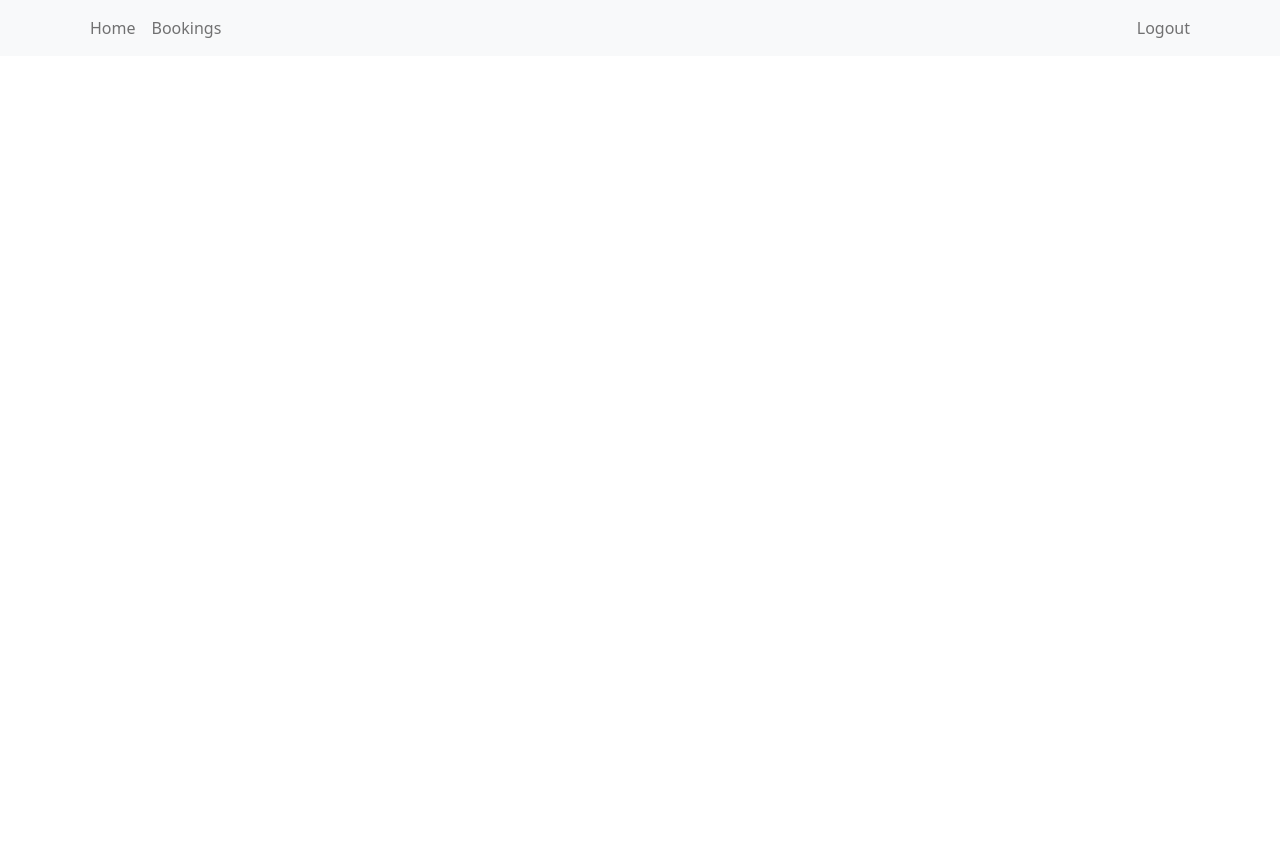
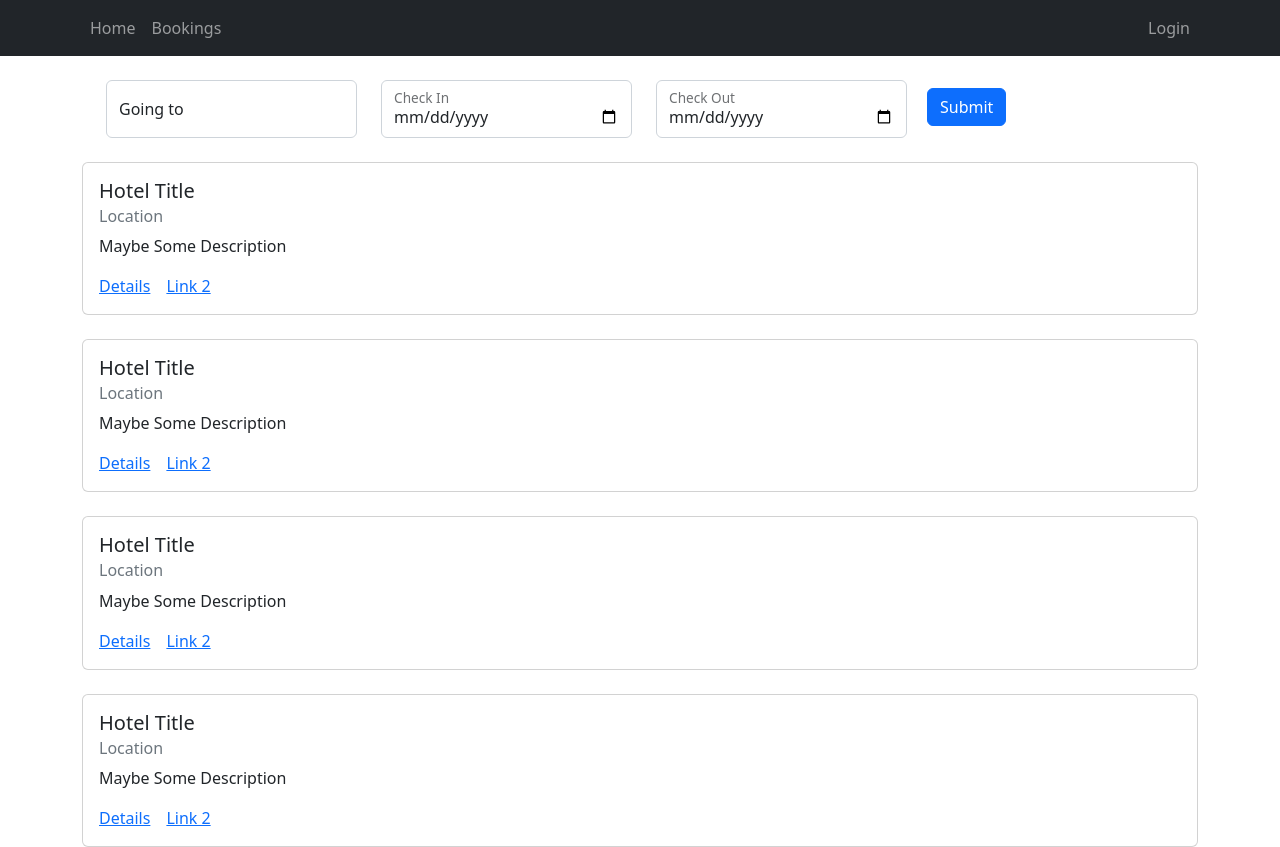
Before and after one commit to navdeepbeniwal16/Hotel-Booking-Management-System, a React (Create React App) app in the folder src/main/frontend/: page / in a window 1280 px wide. Before the commit the page ends 800 px from the top, so only its background shows below. Built offline with nearby package versions, Linux system fonts and the light colour scheme.

Commit message:
wip: implement static components for Home page and Bookings Page

```diff
--- a/src/main/frontend/package.json
+++ b/src/main/frontend/package.json
@@ -10,6 +10,7 @@
     "react": "^18.2.0",
     "react-bootstrap": "^2.5.0",
     "react-dom": "^18.2.0",
+    "react-router-dom": "^6.4.0",
     "react-scripts": "5.0.1",
     "web-vitals": "^2.1.4"
   },
--- a/src/main/frontend/src/App.js
+++ b/src/main/frontend/src/App.js
@@ -1,9 +1,13 @@
 import "./App.css";
 // import React, { useState, useEffect } from "react";
 
-import { Button } from "react-bootstrap";
 import "bootstrap/dist/css/bootstrap.min.css";
 import { MainNavbar } from "./components/layouts/MainNavbar";
+
+import { Home } from "./pages/Home";
+import { Bookings } from "./pages/Bookings";
+import { Route, Routes } from "react-router-dom";
+import { Container } from "react-bootstrap";
 
 function App() {
   // const [number, setNumber] = useState(0);
@@ -25,6 +29,12 @@ function App() {
       <header>
         <MainNavbar></MainNavbar>
       </header>
+      <Container>
+        <Routes>
+          <Route path="/" element={<Home></Home>}></Route>
+          <Route path="/bookings" element={<Bookings></Bookings>}></Route>
+        </Routes>
+      </Container>
     </div>
   );
 }
--- /dev/null
+++ b/src/main/frontend/src/components/layouts/BookingsList.js
@@ -0,0 +1,27 @@
+import Card from "react-bootstrap/Card";
+import Col from "react-bootstrap/Col";
+import Row from "react-bootstrap/Row";
+
+export const BookingsList = () => {
+  return (
+    <div className="p-3">
+      <Row xs={1} md={1} className="g-4">
+        {Array.from({ length: 4 }).map((_, idx) => (
+          <Col>
+            <Card>
+              <Card.Body>
+                <Card.Title>Hotel Title</Card.Title>
+                <Card.Subtitle className="mb-2 text-muted">
+                  Location
+                </Card.Subtitle>
+                <Card.Text>Maybe Some Description</Card.Text>
+                <Card.Link href="#">Details</Card.Link>
+                <Card.Link href="#">Link 2</Card.Link>
+              </Card.Body>
+            </Card>
+          </Col>
+        ))}
+      </Row>
+    </div>
+  );
+};
--- /dev/null
+++ b/src/main/frontend/src/components/layouts/HotelsList.js
@@ -0,0 +1,26 @@
+import CardGroup from "react-bootstrap/CardGroup";
+import Card from "react-bootstrap/Card";
+import Col from "react-bootstrap/Col";
+import Row from "react-bootstrap/Row";
+
+export const HotelsList = () => {
+  return (
+    <Row xs={1} md={1} className="g-4">
+      {Array.from({ length: 4 }).map((_, idx) => (
+        <Col>
+          <Card>
+            <Card.Body>
+              <Card.Title>Hotel Title</Card.Title>
+              <Card.Subtitle className="mb-2 text-muted">
+                Location
+              </Card.Subtitle>
+              <Card.Text>Maybe Some Description</Card.Text>
+              <Card.Link href="#">Details</Card.Link>
+              <Card.Link href="#">Link 2</Card.Link>
+            </Card.Body>
+          </Card>
+        </Col>
+      ))}
+    </Row>
+  );
+};
--- a/src/main/frontend/src/components/layouts/MainNavbar.js
+++ b/src/main/frontend/src/components/layouts/MainNavbar.js
@@ -4,12 +4,12 @@ import Form from "react-bootstrap/Form";
 import Nav from "react-bootstrap/Nav";
 import Navbar from "react-bootstrap/Navbar";
 import NavDropdown from "react-bootstrap/NavDropdown";
+import { Link } from "react-router-dom";
 
 export const MainNavbar = () => {
   return (
-    <Navbar bg="light" expand="lg">
+    <Navbar bg="dark" variant="dark" expand="lg">
       <Container>
-        {/* <Navbar.Brand href="#">Navbar scroll</Navbar.Brand> */}
         <Navbar.Toggle aria-controls="navbarScroll" />
         <Navbar.Collapse id="navbarScroll">
           <Nav
@@ -17,11 +17,11 @@ export const MainNavbar = () => {
             style={{ maxHeight: "100px" }}
             navbarScroll
           >
-            <Nav.Link href="#action1">Home</Nav.Link>
-            <Nav.Link href="#action2">Bookings</Nav.Link>
+            <Nav.Link href="/">Home</Nav.Link>
+            <Nav.Link href="/bookings">Bookings</Nav.Link>
           </Nav>
           <Nav className="d-flex">
-            <Nav.Link href="#action2">Logout</Nav.Link>
+            <Nav.Link href="#action2">Login</Nav.Link>
           </Nav>
         </Navbar.Collapse>
       </Container>
--- /dev/null
+++ b/src/main/frontend/src/components/layouts/SearchForm.js
@@ -0,0 +1,34 @@
+import { Button } from "react-bootstrap";
+import Col from "react-bootstrap/Col";
+import FloatingLabel from "react-bootstrap/FloatingLabel";
+import Form from "react-bootstrap/Form";
+import Row from "react-bootstrap/Row";
+
+export const SearchForm = () => {
+  return (
+    <Form className="p-4">
+      <Row className="g-4">
+        <Col md>
+          <FloatingLabel controlId="floatingInputGrid" label="Going to">
+            <Form.Control type="text" placeholder="Gold Coast" />
+          </FloatingLabel>
+        </Col>
+        <Col md>
+          <FloatingLabel controlId="floatingInputGrid" label="Check In">
+            <Form.Control type="date" name="check_in_date"></Form.Control>
+          </FloatingLabel>
+        </Col>
+        <Col md>
+          <FloatingLabel controlId="floatingInputGrid" label="Check Out">
+            <Form.Control type="date" name="check_out_date"></Form.Control>
+          </FloatingLabel>
+        </Col>
+        <Col md className="p-2">
+          <Button variant="primary" type="submit">
+            Submit
+          </Button>
+        </Col>
+      </Row>
+    </Form>
+  );
+};
--- /dev/null
+++ b/src/main/frontend/src/pages/Bookings.js
@@ -0,0 +1,10 @@
+import { BookingsList } from "../components/layouts/BookingsList";
+import { HotelsList } from "../components/layouts/HotelsList";
+
+export const Bookings = () => {
+  return (
+    <div>
+      <BookingsList></BookingsList>
+    </div>
+  );
+};
--- /dev/null
+++ b/src/main/frontend/src/pages/Home.js
@@ -0,0 +1,11 @@
+import { SearchForm } from "../components/layouts/SearchForm";
+import { HotelsList } from "../components/layouts/HotelsList";
+
+export const Home = () => {
+  return (
+    <div>
+      <SearchForm></SearchForm>
+      <HotelsList></HotelsList>
+    </div>
+  );
+};
```
Also changed, not shown: src/main/frontend/src/index.js (+9 -8 lines).
